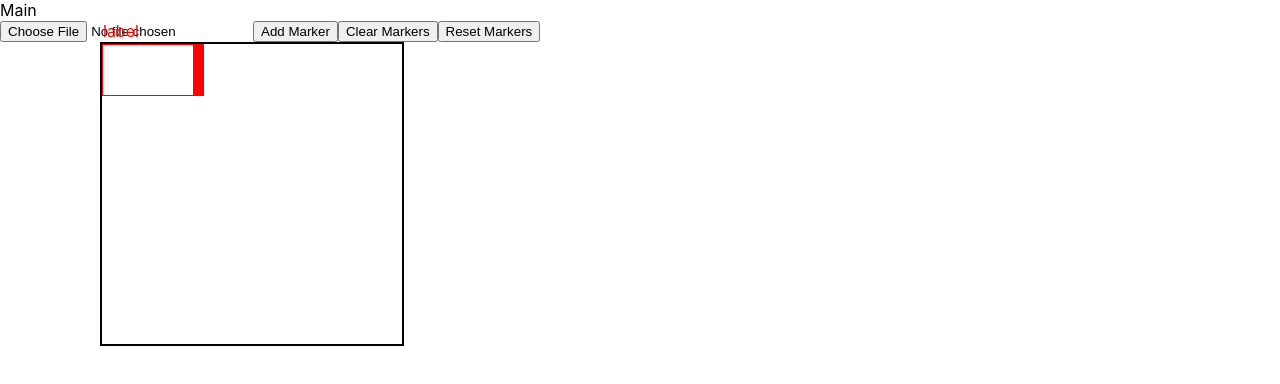
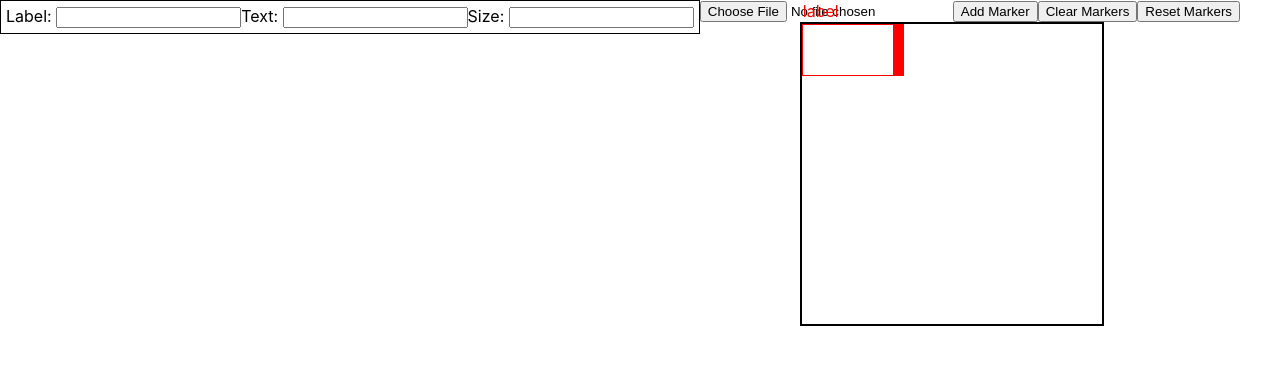
Before and after one commit to jogaleon/prescription-writing-react-ts, a React (Create React App) app: page / in a window 1280 px wide. Both pictures are taken after a click on the button "Add Marker". Shown: the top 384 px of the page. Built offline with nearby package versions, Linux system fonts and the light colour scheme.

Commit message:
Marker editor setup. Added some actions for marker dispatch. Linked input elements in marker editor item to marker state

```diff
--- a/src/components/display/style.css
+++ b/src/components/display/style.css
@@ -1,3 +1,7 @@
+.Display {
+    position: relative;
+}
+
 .display-canvas-container {
     position: absolute;
     width: 500px;
--- /dev/null
+++ b/src/components/marker-editor/components/marker-editor-item/index.tsx
@@ -0,0 +1,48 @@
+import React, { useCallback, useState } from "react";
+import useDebounce from "../../../../hooks/useDebounce";
+import { MarkerData } from "../../../../types/state/markerData";
+
+import './style.css';
+
+interface IMarkerEditorItemProps {
+    marker: MarkerData
+}
+
+interface IInputState {
+    label: string,
+    text: string
+    textSize: string
+}
+
+const MarkerEditorItem: React.FunctionComponent<IMarkerEditorItemProps> = (props) => {
+    const [input, setInput] = useState({
+        label: '',
+        text: '',
+        textSize: ''
+    })
+    const debouncedInput = useDebounce(input);
+
+    const handleInputChange = (e: React.ChangeEvent<HTMLInputElement>) => {
+        setInput(prevInput => {
+            console.log(e.target.name, e.target.value)
+            return {
+                ...prevInput,
+                [e.target.name]: e.target.value
+            }
+        })
+    }
+
+  return (
+    <div className="MarkerEditorItem">
+        <label htmlFor="input-label">Label: </label>
+        <input name="label" className="input-label" type="text" onChange={handleInputChange} />
+        <label htmlFor="input-text">Text: </label>
+        <input name="text" className="input-text" type="text" onChange={handleInputChange} />
+        <label htmlFor="input-text">Size: </label>
+        <input name="fontSize" className="input-text-size" type="number" onChange={handleInputChange} />
+
+    </div>
+  );
+};
+
+export default MarkerEditorItem;
--- /dev/null
+++ b/src/components/marker-editor/components/marker-editor-item/style.css
@@ -0,0 +1,4 @@
+.MarkerEditorItem {
+    border: thin black solid;
+    padding: 5px;
+}
--- a/src/components/marker-editor/index.tsx
+++ b/src/components/marker-editor/index.tsx
@@ -1,14 +1,23 @@
-import * as React from 'react';
+import { useContext } from 'react';
+import MarkerContext, { MarkerContextType } from '../../context/marker-context/MarkerContext';
+import MarkerEditorItem from './components/marker-editor-item';
 
 interface IMarkerEditorProps {
 }
 
 const MarkerEditor: React.FunctionComponent<IMarkerEditorProps> = (props) => {
-  return (
+    const {markersState, markersDispatch} = useContext(MarkerContext) as MarkerContextType;
+    const markerEditorItemElements = markersState.map(marker => {
+        return <MarkerEditorItem
+            key={marker.id}
+            marker={marker}
+        />
+    })
+    return (
     <div className="MarkerEditor">
-
+        {markerEditorItemElements}
     </div>
-  );
+    );
 };
 
 export default MarkerEditor;
--- /dev/null
+++ b/src/hooks/useDebounce.ts
@@ -0,0 +1,17 @@
+import { useEffect, useState } from 'react'
+
+function useDebounce<T>(value: T, delay?: number): T {
+  const [debouncedValue, setDebouncedValue] = useState<T>(value)
+
+  useEffect(() => {
+    const timer = setTimeout(() => setDebouncedValue(value), delay || 500)
+
+    return () => {
+      clearTimeout(timer)
+    }
+  }, [value, delay])
+
+  return debouncedValue
+}
+
+export default useDebounce
--- a/src/hooks/useDraggableMarker.ts
+++ b/src/hooks/useDraggableMarker.ts
@@ -1,5 +1,5 @@
 import { useState, useEffect, useContext } from "react";
-import throttle from "./utils/throttle";
+import throttle from "../global-utils/throttle";
 
 import { BoundaryBox } from './../types/boundaryBox';
 
--- a/src/views/main/index.tsx
+++ b/src/views/main/index.tsx
@@ -1,16 +1,14 @@
-import { useRef } from 'react';
 import Display from '../../components/display';
-import useElementSize from '../../hooks/useElement';
+import MarkerEditor from '../../components/marker-editor';
 
+import './style.css';
 interface IMainProps {
 }
 
 const Main: React.FunctionComponent<IMainProps> = (props) => {
-  const [divRef, divSize, setDivSize] = useElementSize<HTMLDivElement>(50,50);
   return (
     <div className='Main'>
-      {/* <div className="sample-div" ref={divRef}></div> */}
-      Main
+      <MarkerEditor />
       <Display width={1200} height={600}/>
     </div>
   );
--- /dev/null
+++ b/src/views/main/style.css
@@ -0,0 +1,3 @@
+.Main {
+    display: flex;
+}
```
Also changed, not shown: src/global-utils/debounce.ts (added, +13 -0 lines), src/global-utils/throttle.ts (renamed from src/hooks/utils/throttle.ts).
